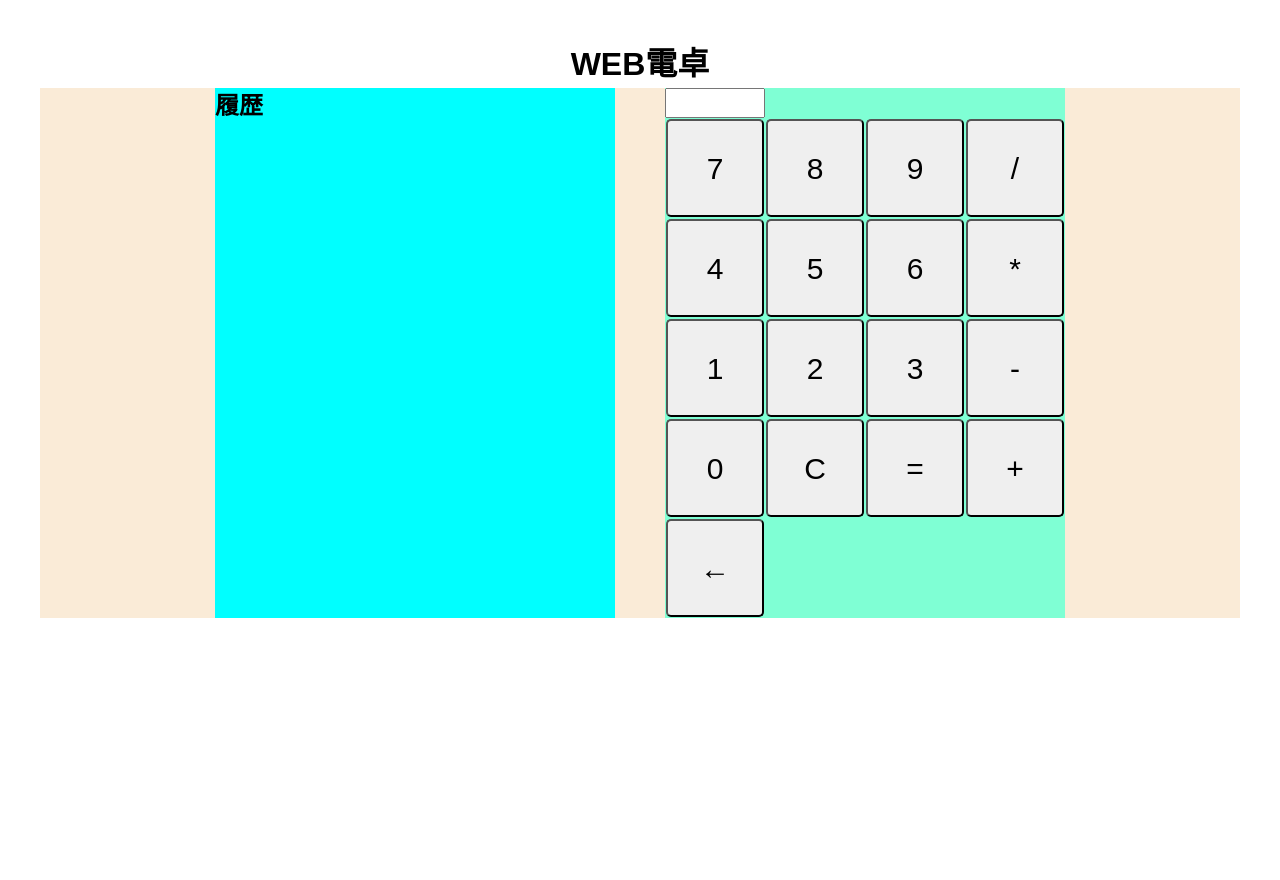
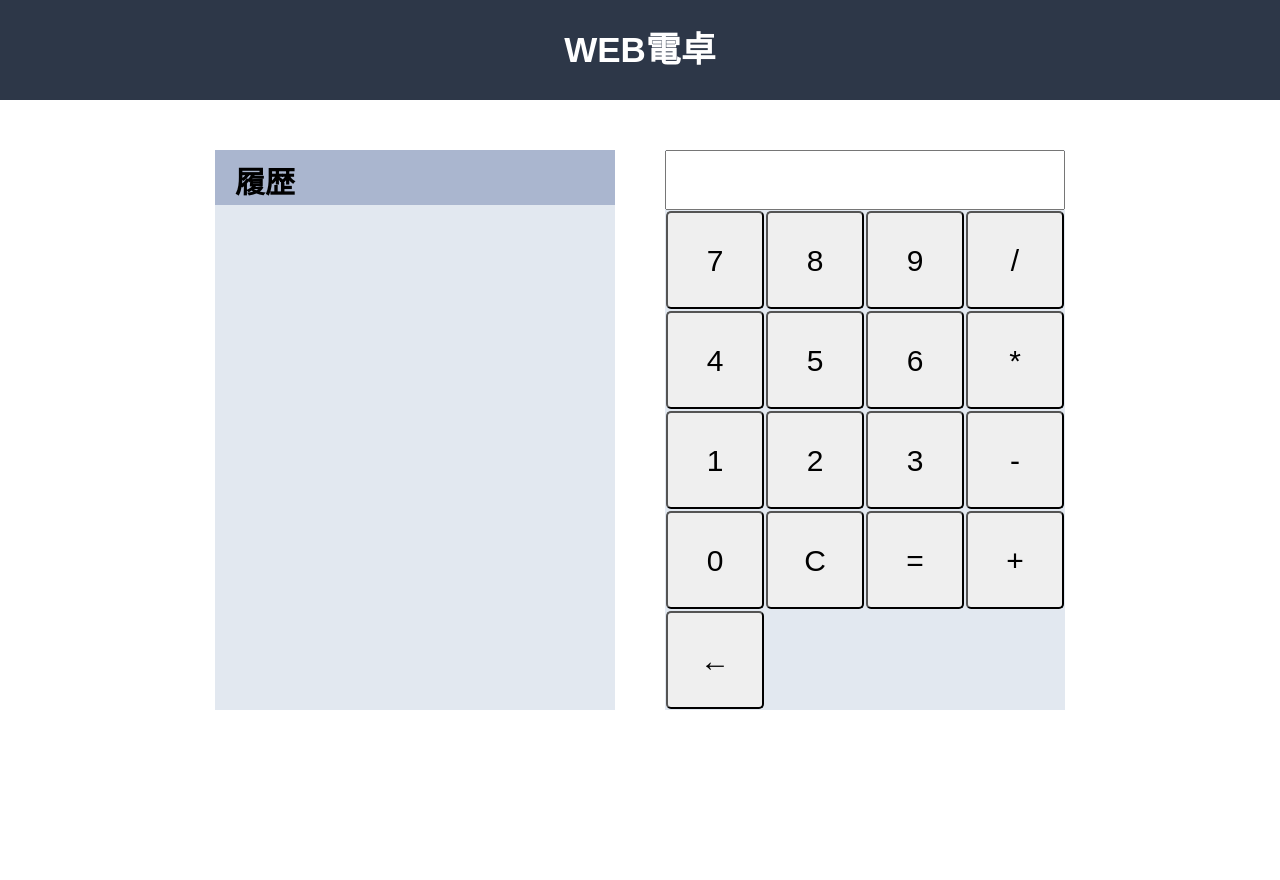
Before and after one commit to riu4649/web-calculator, a Flask app: page / in a window 1280 px wide. After the commit the page ends 710 px from the top, so only its background shows below. Run offline with Flask 3, Linux system fonts and the light colour scheme.

Commit message:
ほぼ完成

```diff
--- a/webapp/static/style.css
+++ b/webapp/static/style.css
@@ -1,35 +1,60 @@
 body {
     font-family: Arial, sans-serif;
-    margin: 40px;
+}
+
+header {
+    display: flex;
+    position: sticky;
+    top: 0;
+    width: 100%;
+    height: 100px;
+    color: white;
+    background-color: #2D3748;
 }
 
 h1 {
-    text-align: center;
+    margin: auto;
+    font-size: 35px;
+}
+
+h2 {
+    font-size: 30px;
+    padding-top: 10px;
+    padding-left: 20px;
+    background-color: #aab6cf;
+}
+
+.history-text {
+    font-size: 20px;
+    overflow: wrap;
 }
 
 input {
-    width: 100px;
+    width: 400px;
+    height: 60px;
+    font-size: 35px;
+    text-align: right;
+    padding-right: 10px;
 }
 
 .flex {
     display: flex;
     justify-content: center;
     gap: 50px;
+    margin-top: 50px;
     height:auto;
-    background-color:antiquewhite;
 }
 
-.history {
-     background-color:aqua;
+#history {
+     background-color:#E2E8F0;
      height:auto;
      width: 400px;
-     margin: 0;
 }
 
 .right {
     height:auto;
     width: 400px;
-    background-color:aquamarine;
+    background-color:#E2E8F0;
 }
 .buttons {
     width: 400px;
--- a/webapp/templates/index.html
+++ b/webapp/templates/index.html
@@ -8,9 +8,13 @@
     <script src="{{ url_for('static', filename='script.js') }}"></script>
 </head>
 <body>
-    <h1>WEB電卓</h1>
+    <header>
+        <h1 id="header">WEB電卓</h1>
+    </header>
     <div class="flex">
-        <h2 class="history">履歴</h2>
+        <div id="history">
+            <h2>履歴</h2>
+        </div>
 
         <div class="right">
             <input type="text" id="display" readonly>
```
Also changed, not shown: webapp/static/script.js (+36 -5 lines).
